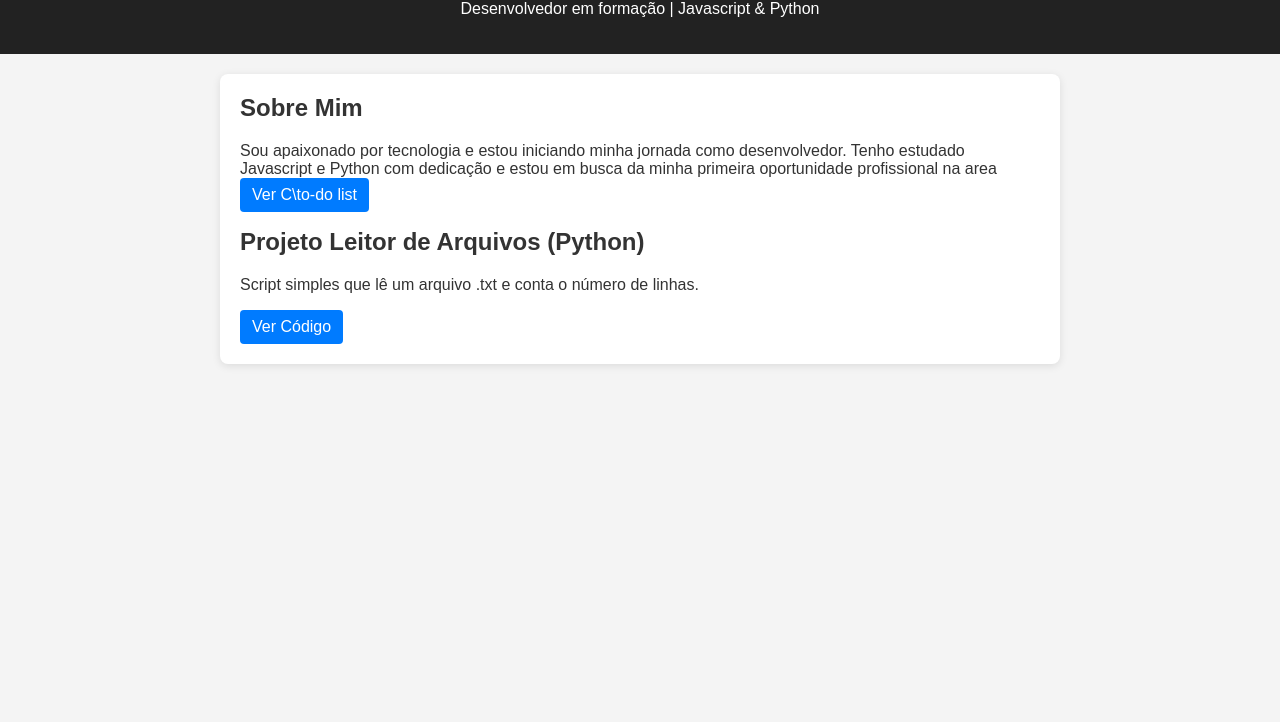
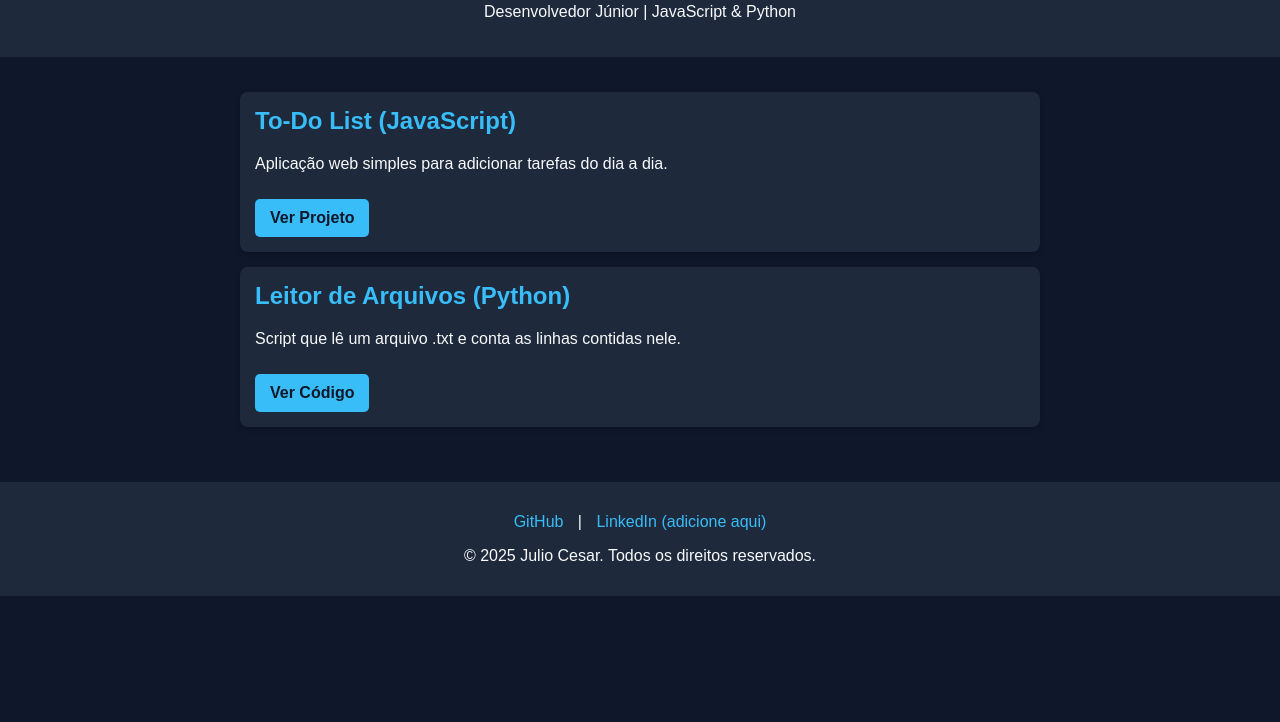
Before and after one commit to julio-motta/portfolio, a plain HTML site: page index.html in a window 1280 px wide. Shown: the part 78-800 px from the top of the page. Drawn offline with Linux system fonts and the light colour scheme.

Commit message:
Add files via upload

```diff
--- a/index.html
+++ b/index.html
@@ -1,64 +1,89 @@
-<!DOCTYPE html><html lang="pt-br">
+
+<!DOCTYPE html>
+<html lang="pt-br">
 <head>
   <meta charset="UTF-8" />
   <meta name="viewport" content="width=device-width, initial-scale=1.0" />
-  <title>Julio Cesar da Silva Motta | Desenvolvedor</title>
+  <title>Portfólio - Julio Cesar</title>
   <style>
     body {
       font-family: Arial, sans-serif;
-      background: #f4f4f4;
+      background: #0f172a;
+      color: #f8fafc;
       margin: 0;
       padding: 0;
-      color: #333;
     }
     header {
-      background: #222;
-      color: #fff;
+      background: #1e293b;
       padding: 20px;
       text-align: center;
     }
-    section {
+    h1 {
+      margin: 0;
+      font-size: 2.5rem;
+    }
+    .container {
+      padding: 20px;
       max-width: 800px;
-      margin: 20px auto;
-      padding: 20px;
-      background: #fff;
+      margin: auto;
+    }
+    .projeto {
+      background: #1e293b;
+      margin: 15px 0;
+      padding: 15px;
       border-radius: 8px;
-      box-shadow: 0 2px 8px rgba(0,0,0,0.1);
+      box-shadow: 0 2px 5px rgba(0,0,0,0.2);
     }
-    h1, h2 {
+    h2 {
       margin-top: 0;
-    }
-    .project {
-      margin-bottom: 20px;
+      color: #38bdf8;
     }
     .btn {
       display: inline-block;
-      padding: 8px 12px;
-      background: #007bff;
-      color: #fff;
+      padding: 10px 15px;
+      margin-top: 10px;
+      background: #38bdf8;
+      color: #0f172a;
       text-decoration: none;
-      border-radius: 4px;
+      border-radius: 5px;
+      font-weight: bold;
     }
     footer {
       text-align: center;
-      padding: 20px;
-      font-size: 0.9em;
-      color: #666;
+      padding: 15px;
+      background: #1e293b;
+      margin-top: 20px;
+    }
+    .social a {
+      color: #38bdf8;
+      margin: 0 10px;
+      text-decoration: none;
     }
   </style>
 </head>
 <body>
   <header>
     <h1>Julio Cesar da Silva Motta</h1>
-    <p>Desenvolvedor em formação | Javascript & Python</p>
-  </header>  <section>
-    <h2>Sobre Mim</h2>
-    <p>
-      Sou apaixonado por tecnologia e estou iniciando minha jornada como desenvolvedor. Tenho estudado Javascript e Python com dedicação e estou em busca da minha primeira oportunidade profissional na area
-      <a class="btn" href="todo.html" target="_blank">Ver C\to-do list
-      </a>
-      <div class="projeto">
-  <h2>Projeto Leitor de Arquivos (Python)</h2>
-  <p>Script simples que lê um arquivo .txt e conta o número de linhas.</p>
-  <a class="btn" href="https://github.com/julio-motta/portfolio/blob/main/leitor_arquivos.py" target="_blank">Ver Código</a>
-</div>
+    <p>Desenvolvedor Júnior | JavaScript & Python</p>
+  </header>
+  <div class="container">
+    <div class="projeto">
+      <h2>To-Do List (JavaScript)</h2>
+      <p>Aplicação web simples para adicionar tarefas do dia a dia.</p>
+      <a class="btn" href="todo.html" target="_blank">Ver Projeto</a>
+    </div>
+    <div class="projeto">
+      <h2>Leitor de Arquivos (Python)</h2>
+      <p>Script que lê um arquivo .txt e conta as linhas contidas nele.</p>
+      <a class="btn" href="https://github.com/julio-motta/portfolio/blob/main/leitor_arquivos.py" target="_blank">Ver Código</a>
+    </div>
+  </div>
+  <footer>
+    <p class="social">
+      <a href="https://github.com/julio-motta" target="_blank">GitHub</a> |
+      <a href="#" target="_blank">LinkedIn (adicione aqui)</a>
+    </p>
+    <p>© 2025 Julio Cesar. Todos os direitos reservados.</p>
+  </footer>
+</body>
+</html>
```
Also changed, not shown: todo.html (+1 -0 lines), 1 other file.
